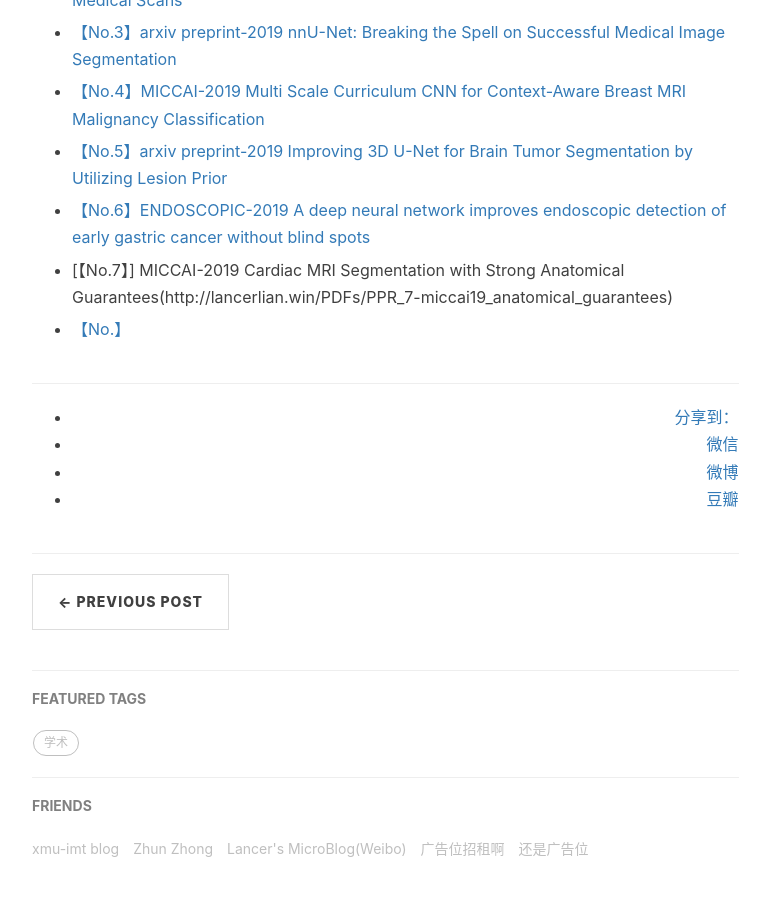
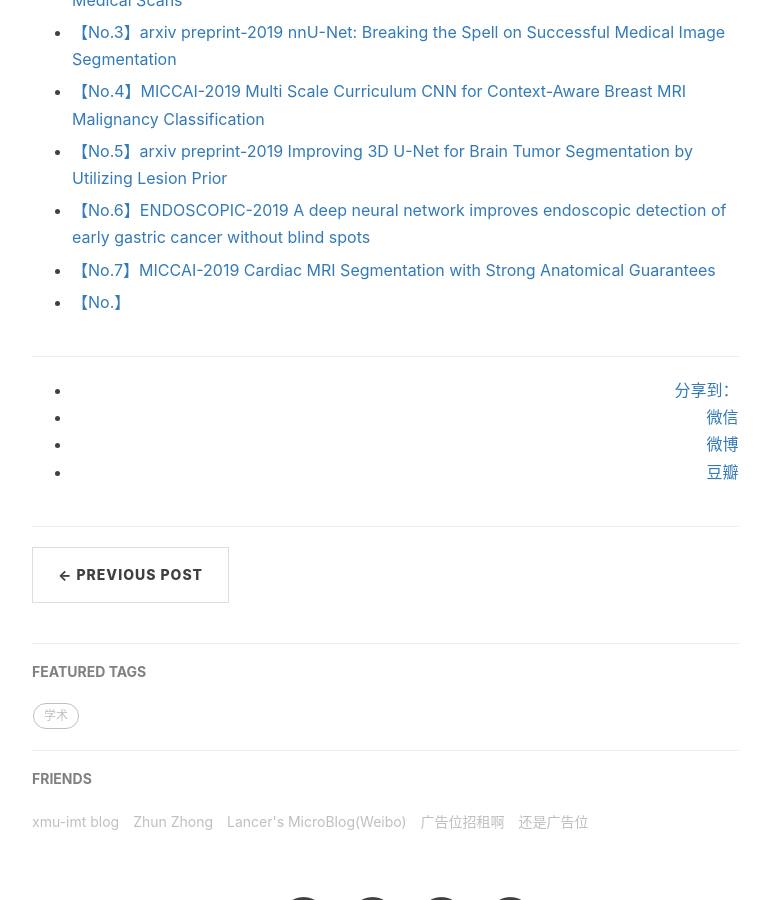
Before and after one commit to LancerLian/myBlog, a Jekyll site: the page built from _posts/2019-6-1-DIG_PPR.markdown, in a window 1280 px wide and 900 px high, scrolled down 702 px. Shown: the whole window, without its empty margins (233-1003 px from the left). Built offline with Jekyll 4.4.1, drawn with Linux system fonts in a browser that asks for light colours; nearby versions of some CDN libraries; a script that is not in the unit is left out; comment, search, counter and statistics services are not loaded.

Commit message:
Update 2019-6-1-DIG_PPR.markdown

```diff
--- a/_posts/2019-6-1-DIG_PPR.markdown
+++ b/_posts/2019-6-1-DIG_PPR.markdown
@@ -25,7 +25,7 @@
 - [【No.6】ENDOSCOPIC-2019 A deep neural network improves endoscopic detection of early
 gastric cancer without blind spots](http://lancerlian.win/PDFs/PPR_6_endoscopic19_egc.pdf)
 
-- [【No.7】] MICCAI-2019 Cardiac MRI Segmentation with Strong Anatomical Guarantees(http://lancerlian.win/PDFs/PPR_7-miccai19_anatomical_guarantees)
+- [【No.7】MICCAI-2019 Cardiac MRI Segmentation with Strong Anatomical Guarantees](http://lancerlian.win/PDFs/PPR_7-miccai19_anatomical_guarantees)
 
 - [【No.】](http://lancerlian.win/PDFs/)
 
```
